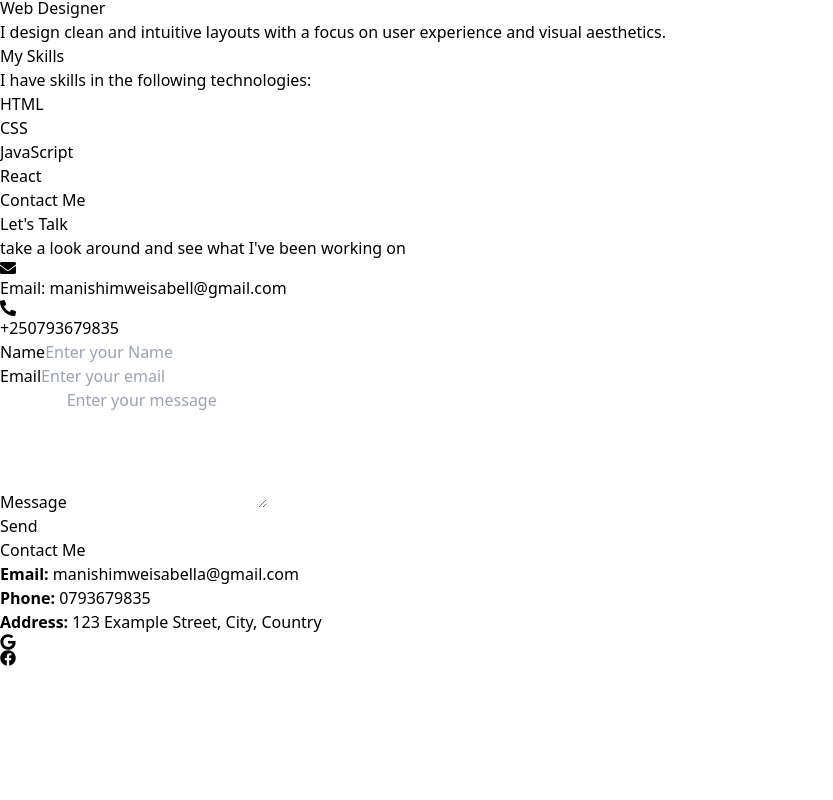
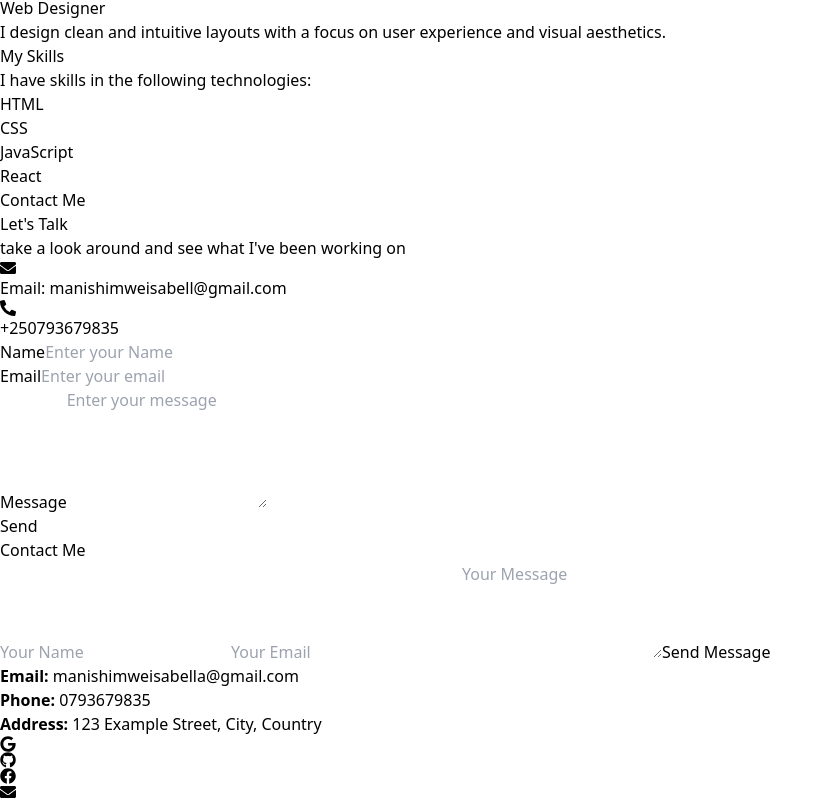
Before and after one commit to Manishimweisabella/portfolio-me, a React (Vite) app: page / in a window 1280 px wide. Shown: the part 508-1308 px from the top of the page, without its empty margins (0-833 px from the left). Before the commit the page ends 1174 px from the top, so only its background shows below. Built offline with nearby package versions, Linux system fonts and the light colour scheme.

Commit message:
this is a portfolio

```diff
--- a/package.json
+++ b/package.json
@@ -11,7 +11,8 @@
   },
   "dependencies": {
     "@emailjs/browser": "^4.4.1",
-    "react": "^19.0.0",
+    "icons": "^1.0.0",
+    "react": "^19.1.0",
     "react-dom": "^19.0.0",
     "react-icons": "^5.5.0",
     "react-router": "^7.4.1"
--- a/src/Components/About.jsx
+++ b/src/Components/About.jsx
@@ -6,13 +6,14 @@ const About = () => {
     <h2 className="text-3xl font-semibold text-center mb-8 text-white">About Me</h2>
 
     <div className="flex flex-col md:flex-row items-center md:space-x-20">
-        <div className="w-60 h-52 rounded bg-[url('/Image/Pic.png')] bg-cover bg-no-repeat mb-8 md:mb-0 mx-10"></div>
+      <div className="w-40 h-52 rounded bg-[url('/Image/Pic.png')] bg-cover bg-no-repeat mb-8 md:mb-0 mx-10"></div>
 
       <div className="max-w-md text-white">
         <p className="text-center md:text-left mb-6">
           I'm a student of Software Development. I have different skills in web technologies
           and I am passionate about creating interactive and responsive web applications.
         </p>
+
         <div className="space-y-4">
           <div className="flex items-center gap-x-4">
             <label className="w-2/12 text-white">HTML & CSS</label>
@@ -24,7 +25,7 @@ const About = () => {
           <div className="flex items-center gap-x-4">
             <label className="w-2/12 text-white">React & JS</label>
             <div className="w-10/12 h-2.5 rounded-full bg-gray-700">
-                <div className="h-2.5 bg-gradient-to-r from-green-400 to-blue-500 w-[50%] rounded-full transition-transform duration-300 hover:scale-105"></div>
+              <div className="h-2.5 bg-gradient-to-r from-green-400 to-blue-500 w-[90%] rounded-full transition-transform duration-300 hover:scale-105"></div>
             </div>
           </div>
 
@@ -33,32 +34,32 @@ const About = () => {
             <div className="w-10/12 h-2.5 rounded-full bg-gray-700">
               <div className="h-2.5 bg-gradient-to-r from-green-400 to-blue-500 w-[70%] rounded-full transition-transform duration-300 hover:scale-105"></div>
             </div>
-
+          </div>
 
           <div className="flex items-center gap-x-4">
-            <label className="w-2/12 text-white">Tailwind CSS</label>
-              <div className="w5 rounded-full bg-gray-700">
+            <label className="w-2/12 text-white">Node.js</label>
+            <div className="w-10/12 h-2.5 rounded-full bg-gray-700">
               <div className="h-2.5 bg-gradient-to-r from-green-400 to-blue-500 w-[40%] rounded-full transition-transform duration-300 hover:scale-105"></div>
             </div>
           </div>
         </div>
-          <div className=" flex flex-cols-1 md:grid-cols-3 gap-4">
-  <div className="bg-gray-800 p-4 rounded">
+
+        <div className="flex flex-col md:flex-row gap-4 mt-6 flex-wrap">
+  <div className="bg-gray-800 p-4 rounded flex-1 min-w-[250px]">
     <h3 className="text-xl font-semibold text-blue-400">Web Developer</h3>
     <p className="text-sm text-gray-300">
       I build and maintain websites using modern technologies to ensure fast performance and great user experience.
     </p>
   </div>
 
-  <div className="bg-gray-800 p-4 rounded">
+  <div className="bg-gray-800 p-4 rounded flex-1 min-w-[250px]">
     <h3 className="text-xl font-semibold text-blue-400">Frontend Developer</h3>
     <p className="text-sm text-gray-300">
       I specialize in crafting interfaces with HTML, CSS, JavaScript, and frameworks like React and Tailwind CSS.
     </p>
   </div>
-  </div>
 
-  <div className="bg-gray-800 p-4 rounded">
+  <div className="bg-gray-800 p-4 rounded flex-1 min-w-[250px]">
     <h3 className="text-xl font-semibold text-blue-400">Web Designer</h3>
     <p className="text-sm text-gray-300">
       I design clean and intuitive layouts with a focus on user experience and visual aesthetics.
@@ -69,6 +70,10 @@ const About = () => {
 </div>
 </div>
 
+
+
+
+
   )
 }
 
--- a/src/Components/Footer.jsx
+++ b/src/Components/Footer.jsx
@@ -1,51 +1,87 @@
-import React from 'react'
-import {  FaGoogle, FaFacebook, FaEnvelope } from 'react-icons/fa';
+import React, { useRef } from 'react';
+import { FaGoogle, FaGithub, FaFacebook, FaEnvelope } from "react-icons/fa";
+import emailjs from 'emailjs-com';
+
 const Footer = () => {
+  const form = useRef();
+
+  const sendEmail = (e) => {
+    e.preventDefault();
+
+    emailjs.sendForm(
+      'your_service_id',
+      'your_template_id',
+      form.current,
+      'your_user_id'
+    )
+    .then((result) => {
+      alert("Message sent successfully!");
+      console.log(result.text);
+    }, (error) => {
+      alert("Failed to send message.");
+      console.log(error.text);
+    });
+
+    e.target.reset();
+  };
+
   return (
-    <div className="bg-white h-96 w-full flex flex-col  space-y-4">
-
-
-      <div className="px-6 text-black mt-10">
-  <h2 className="text-3xl font-semibold mt-8 px-10">Contact Me</h2>
-  <div className="mt-8 text-sm">
-    <p>
-      <strong>Email:</strong>{' '}
-      <a href="mailto:manishimweisabella@gmail.com" className="underline">
-        manishimweisabella@gmail.com
-      </a>
-    </p>
-    <p>
-      <strong>Phone:</strong>{' '}
-      <a href="tel:0793679835" className="underline">
-        0793679835
-      </a>
-    </p>
-    <p>
-      <strong>Address:</strong> 123 Example Street, City, Country
-    </p>
-  </div>
+    <div className="bg-white h-auto w-full flex flex-col space-y-4 p-6">
+      <div className="text-black">
+        <h2 className="text-3xl font-semibold">Contact Me</h2>
+        <form ref={form} onSubmit={sendEmail} className="mt-6 flex flex-col space-y-4 max-w-md">
+          <input
+            type="text"
+            name="user_name"
+            placeholder="Your Name"
+            required
+            className="border border-gray-300 p-2 rounded"
+          />
+          <input
+            type="email"
+            name="user_email"
+            placeholder="Your Email"
+            required
+            className="border border-gray-300 p-2 rounded"
+          />
+          <textarea
+            name="message"
+            placeholder="Your Message"
+            required
+            className="border border-gray-300 p-2 rounded"
+            rows={4}
+          />
+          <button
+            type="submit"
+            className="bg-blue-600 text-white py-2 px-4 rounded hover:bg-blue-700 transition"
+          >
+            Send Message
+          </button>
+        </form>
       </div>
 
-<div className="flex space-x-6 text-2xl text-center justify-center">
-  <a
-    href="https://www.google.com"
-    target="_blank"
-    rel="noopener noreferrer"
-    className="bg-white p-3 rounded-full hover:bg-blue-500 hover:text-white transition"
-  >
+      <div className="text-sm mt-6">
+        <p><strong>Email:</strong> <a href="mailto:manishimweisabella@gmail.com" className="underline">manishimweisabella@gmail.com</a></p>
+        <p><strong>Phone:</strong> <a href="tel:0793679835" className="underline">0793679835</a></p>
+        <p><strong>Address:</strong> 123 Example Street, City, Country</p>
+      </div>
+
+      <div className="flex space-x-6 text-2xl justify-center mt-6">
+        <a href="https://www.google.com" target="_blank" rel="noopener noreferrer" className="bg-white p-3 rounded-full hover:bg-blue-500 hover:text-white transition">
           <FaGoogle />
         </a>
-  <a
-    href="https://www.facebook.com"
-    target="_blank"
-    rel="noopener noreferrer"
-    className="bg-white p-3 rounded-full hover:bg-blue-700 hover:text-white transition"
-  >
+        <a href="https://github.com/manishimweisabella" target="_blank" rel="noopener noreferrer" className="bg-white p-3 rounded-full hover:bg-gray-800 hover:text-white transition">
+          <FaGithub />
+        </a>
+        <a href="https://www.facebook.com/yourusername" target="_blank" rel="noopener noreferrer" className="bg-white p-3 rounded-full hover:bg-blue-700 hover:text-white transition">
           <FaFacebook />
+        </a>
+        <a href="mailto:manishimweisabella@gmail.com" className="bg-white p-3 rounded-full hover:bg-red-600 hover:text-white transition">
+          <FaEnvelope />
         </a>
       </div>
     </div>
   )
 }
 
-export default Footer
+export default Footer;
```
Also changed, not shown: 1 other file (tests, documents, lock files or other folders). Lines whose indentation alone changed are shown as unchanged.
